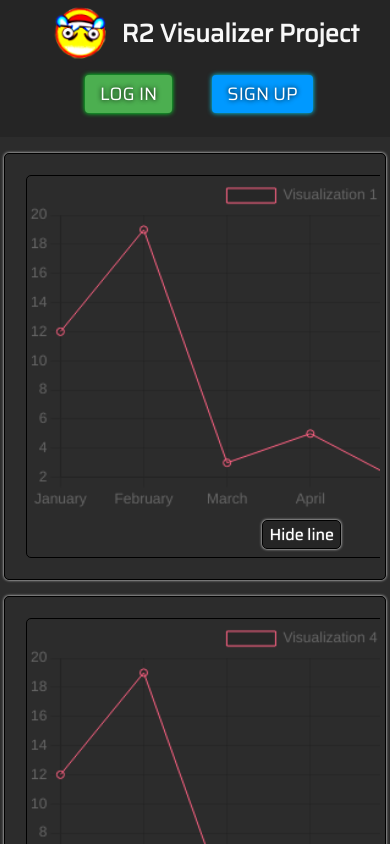
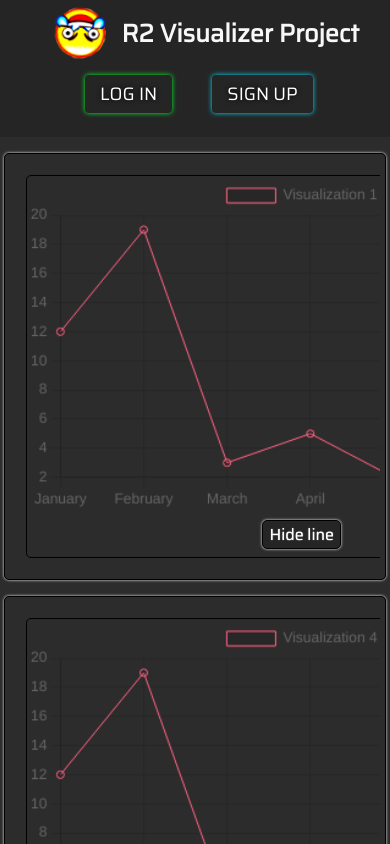
Before and after one commit to R2-WebSovellusprojekti/VisualizerV2, a React (Create React App) app in the folder frontend/: page / in a window 390 px wide. Shown: the top 844 px of the page. Built offline with nearby package versions, Linux system fonts and the light colour scheme.

Commit message:
fixattu login ja signup nappula 600px

```diff
--- a/frontend/src/Styles.css
+++ b/frontend/src/Styles.css
@@ -524,7 +524,7 @@
     position: absolute;
     top: 3rem;
     right: -50%;
-    background-color: rgb(226, 226, 226);
+    background-color: #252525;
     border: 1px solid #000000;
     padding: 16px;
     z-index: 1;
@@ -568,7 +568,7 @@
   position: absolute;
   top: 4rem;
   right: -230%;
-  background-color: rgb(226, 226, 226);
+  background-color: #252525;
   border: 1px solid #000000;
   padding: 16px;
   z-index: 1;
@@ -588,7 +588,7 @@
   /*LOG IN button*/
   .signin-btn {
     font-family: 'Saira', sans-serif;
-    background-color: #4CAF50;
+    background-color: #252525;
     border: none;
     color: rgb(255, 255, 255);
     padding: 5px 15px;
@@ -609,7 +609,7 @@
     .signup-btn {
 
       font-family: 'Saira', sans-serif;
-      background-color: #0099ff;
+      background-color: #252525;
       border: none;
       color: white;
       padding: 5px 15px;
```
